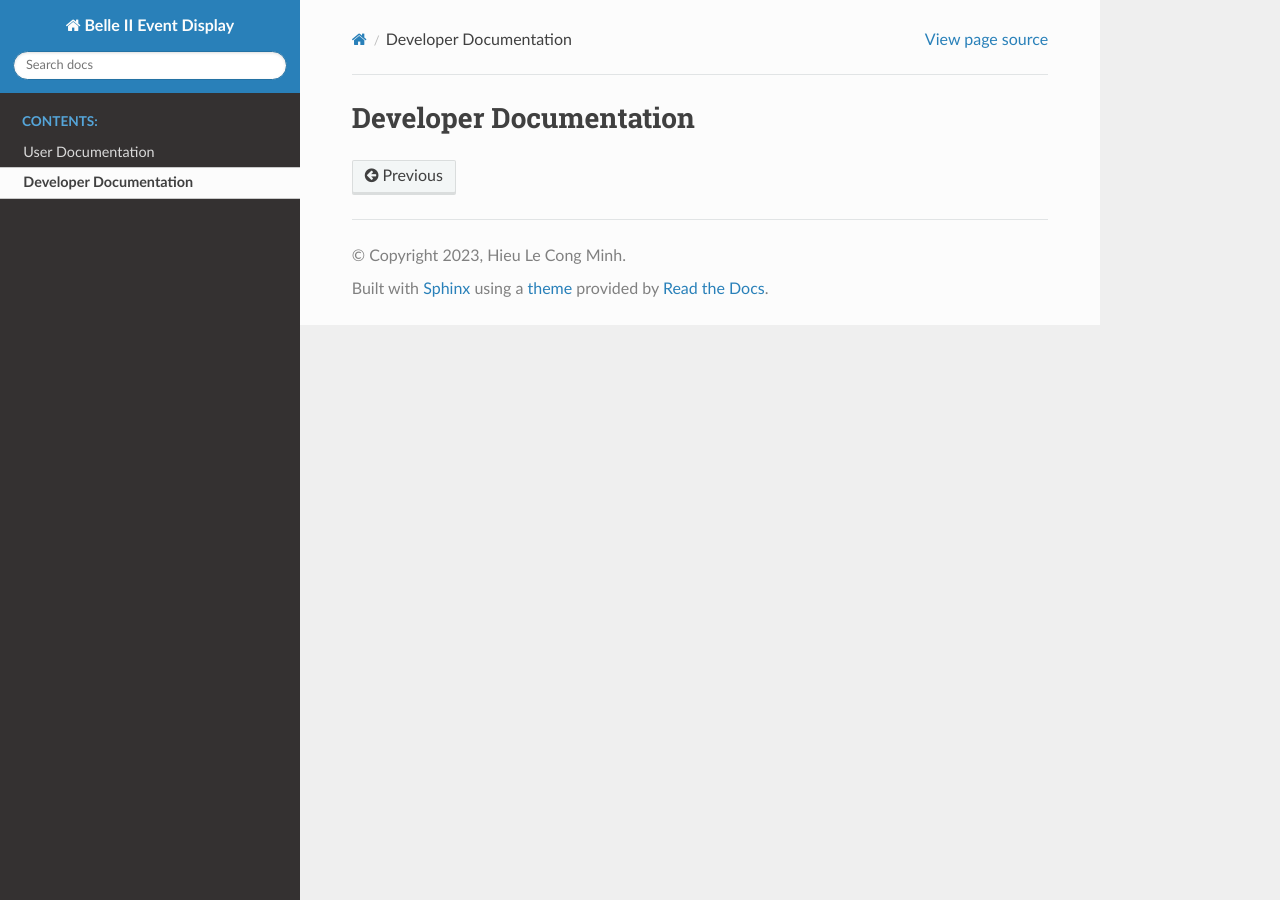
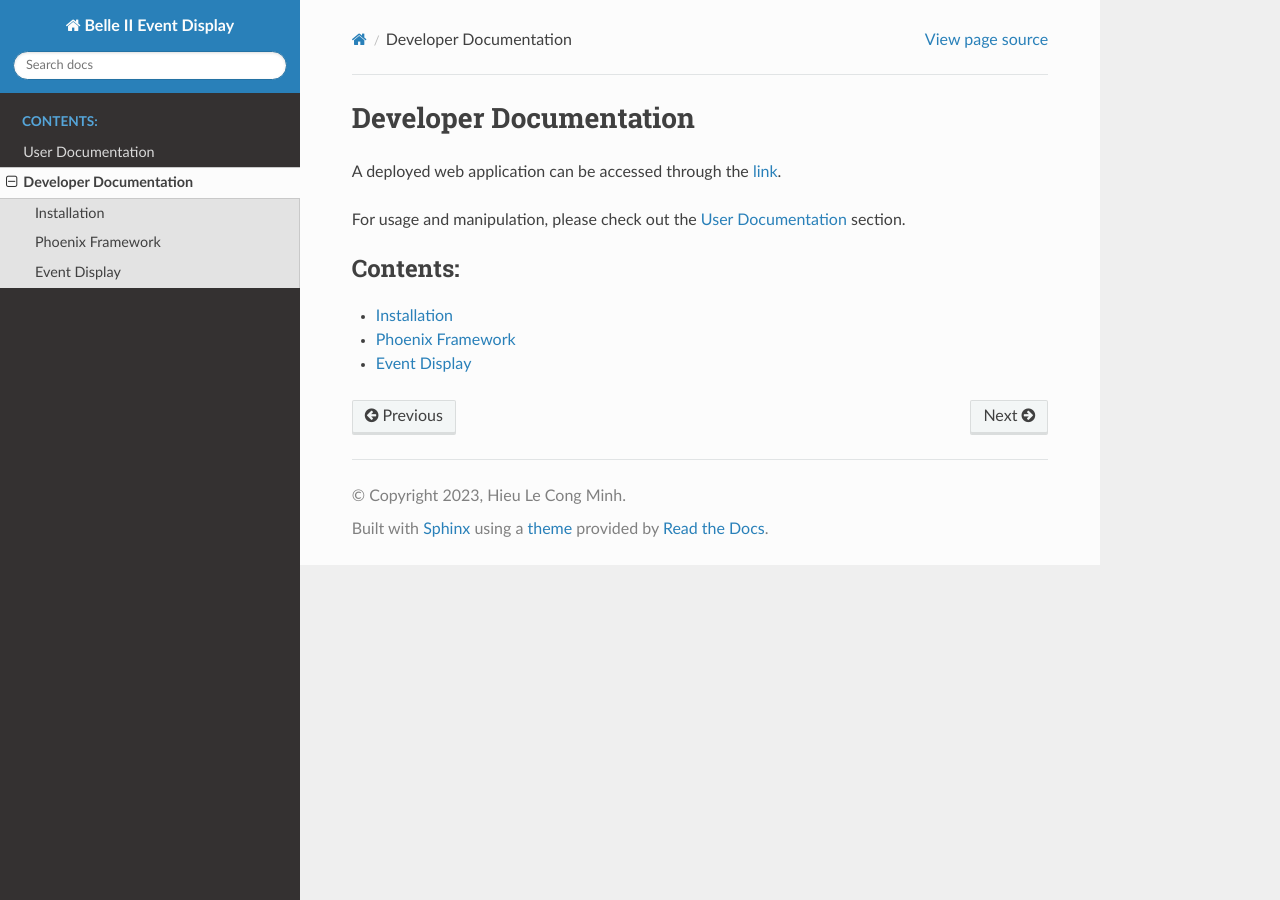
Before and after one commit to HieuLCM/gsoc2023_belle2_display, a Sphinx documentation site: the page built from docs/source/developer.rst, in a window 1280 px wide. Built offline with Sphinx 7.4.7 and the Read the Docs theme 2.0.0, drawn with Linux system fonts in a browser that asks for light colours.

Commit message:
add json convertor

```diff
--- a/docs/source/conf.py
+++ b/docs/source/conf.py
@@ -28,8 +28,6 @@ extensions = [
 templates_path = ['_templates']
 exclude_patterns = []
 
-
-
 # -- Options for HTML output -------------------------------------------------
 # https://www.sphinx-doc.org/en/master/usage/configuration.html#options-for-html-output
 
--- a/docs/source/developer.rst
+++ b/docs/source/developer.rst
@@ -1,2 +1,16 @@
 Developer Documentation
 =======================
+
+A deployed web application can be accessed through the `link`_.
+
+.. _link: https://belle2-gsoc-2023-hieu-gsoc-draft.netlify.app/
+
+For usage and manipulation, please check out the :doc:`user` section.
+
+.. toctree::
+   :maxdepth: 2
+   :caption: Contents:
+
+   ./developer/installation.rst
+   ./developer/phoenix.rst
+   ./developer/event_display.rst
--- /dev/null
+++ b/docs/source/developer/event_display.rst
@@ -0,0 +1,4 @@
+Event Display
+=============
+
+Currently, the mdst data is stored in the .root file. To utilize the Phoenix framework and display the event on the browser, it is required to convert the .root file to .json file. To do that task, JSRoot is used.
--- /dev/null
+++ b/docs/source/developer/phoenix.rst
@@ -0,0 +1,2 @@
+Phoenix Framework
+=================
--- a/docs/source/index.rst
+++ b/docs/source/index.rst
@@ -4,7 +4,7 @@
    contain the root `toctree` directive.
 
 Belle II Event Display
-===============================================================
+======================
 
 **Belle II Event Display with Phoenix** is a project conducted during the Google Summer of Code 2023, aimed at providing a web-based tool for event display. The project's main objective is to enhance the usability and accessibility of Belle II results by allowing users to upload the *mdst .root* file and display the events on their browser. Both user documentation and developer documentation are included on this page.
 
--- /dev/null
+++ b/docs/source/user/legend.rst
@@ -0,0 +1,2 @@
+Event Legend
+============
--- a/docs/source/user/usage.rst
+++ b/docs/source/user/usage.rst
@@ -20,3 +20,4 @@ The **Event Display** is preferred for uploading and displaying events from .roo
 
    event_display
    detector
+   legend
```
Also changed, not shown: docs/source/developer/installation.rst (added, +32 -0 lines), src/app/customized-components/io-event/io-dialog/io-dialog.component.html (+27 -6 lines), 2 other files.
